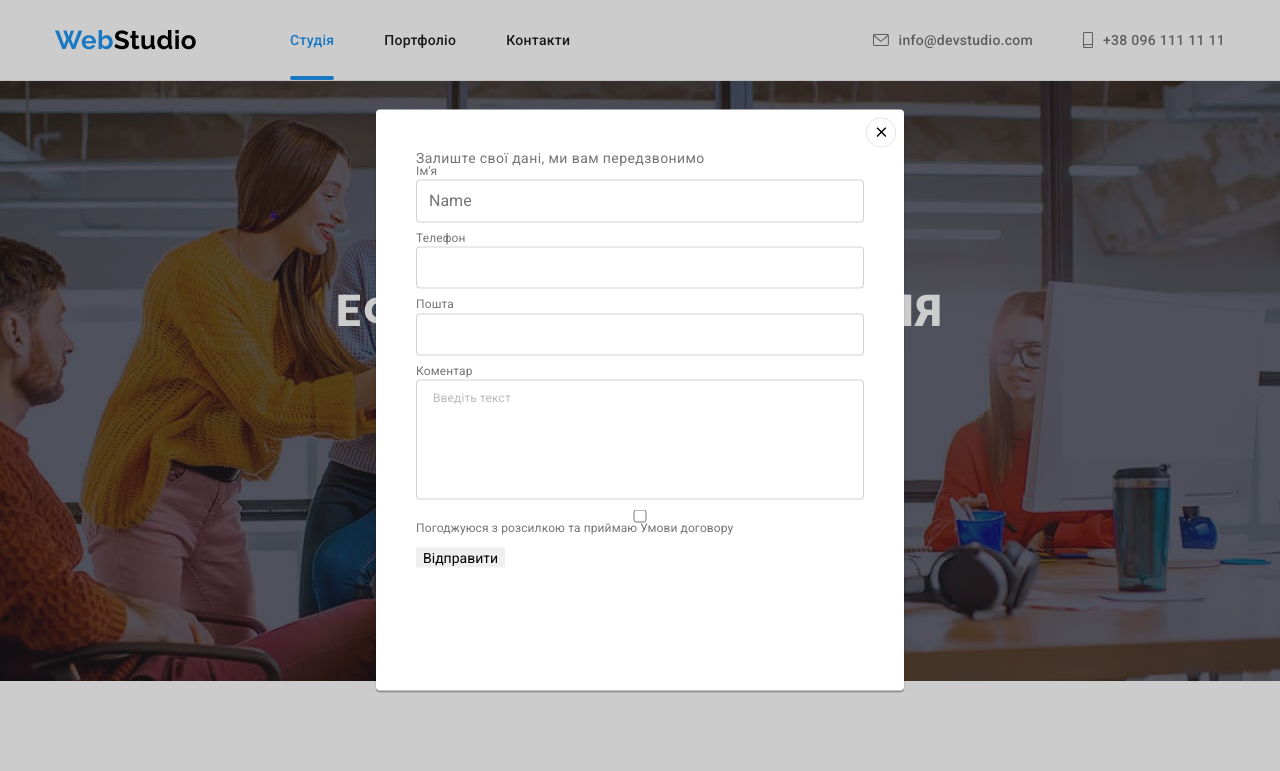
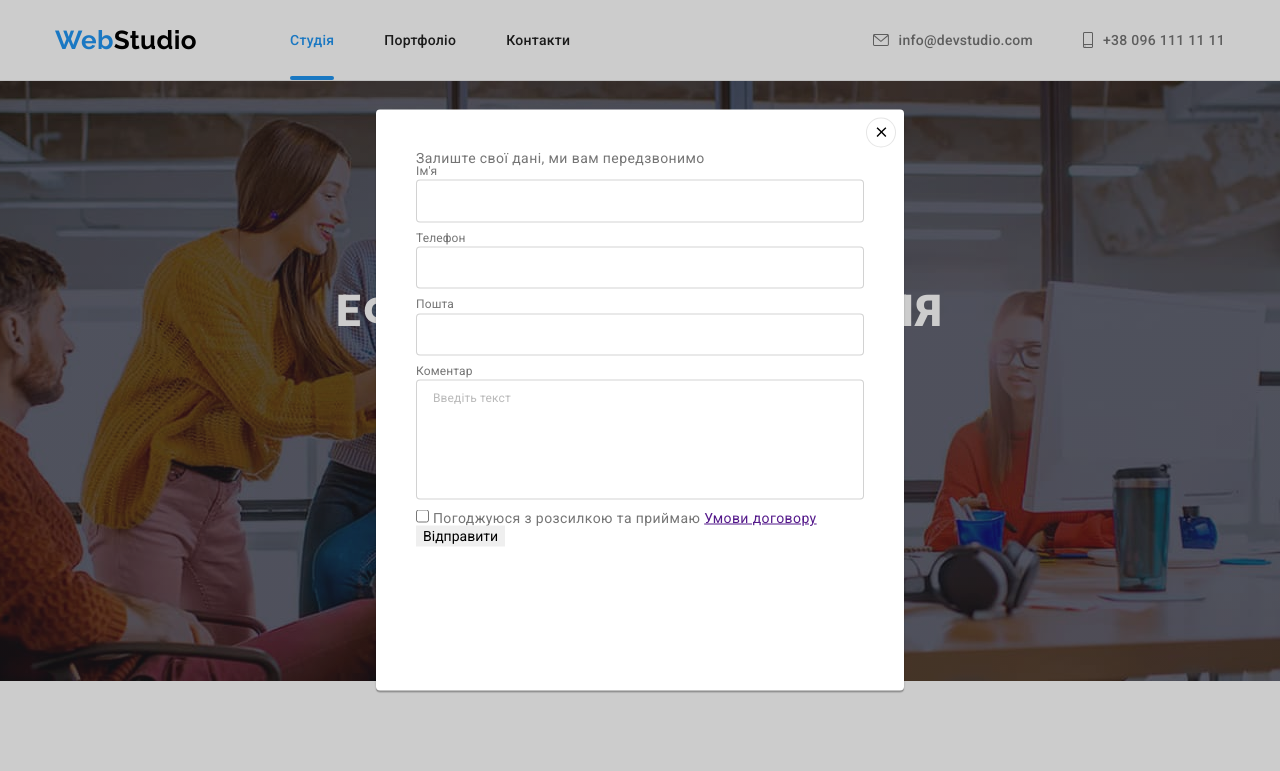
Before and after one commit to ruudyaa/goit-markup-hw-06, a plain HTML site: page index.html in a window 1280 px wide. Both pictures are taken after a click on the button "Замовити послугу". Shown: the top 771 px of the page. Drawn offline with nearby package versions, Linux system fonts and the light colour scheme.

```diff
--- a/index.html
+++ b/index.html
@@ -490,7 +490,9 @@
           </svg>
         </button>
         <form action="" class="modal-form">
-          <p>Залиште свої дані, ми вам передзвонимо</p>
+          <p class="modal-heading">Залиште свої дані, ми вам передзвонимо</p>
+
+          <div class="form-container">
             <div class="form-field">
               <label for="user-name" clas="form-label">Ім'я</label>
               <input
@@ -498,7 +500,6 @@
                 name="user-name"
                 id="user-name"
                 class="form-input"
-              placeholder="Name"
               />
             </div>
 
@@ -532,12 +533,18 @@
                 class="form-text"
               ></textarea>
             </div>
+          </div>
 
-          <div class="form-field">
-            <input type="checkbox" name="policy" id="policy" />
+          <div class="form-field-check">
+            <input
+              type="checkbox"
+              name="policy"
+              id="policy"
+              class="checkbox-input"
+            />
             <label for="policy" class="label-checkbox"
               >Погоджуюся з розсилкою та приймаю
-              <span>Умови договору</span></label
+              <a href="" class="policy-link">Умови договору</a></label
             >
           </div>
 
```
Lines whose indentation alone changed are shown as unchanged.
